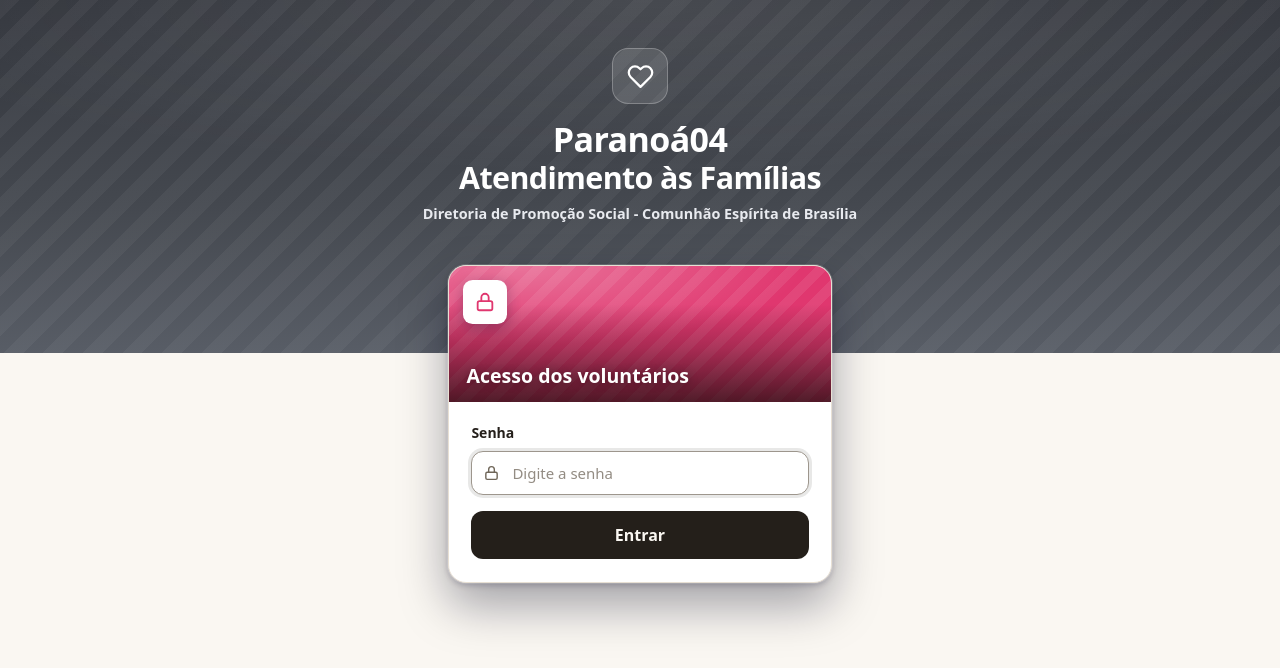
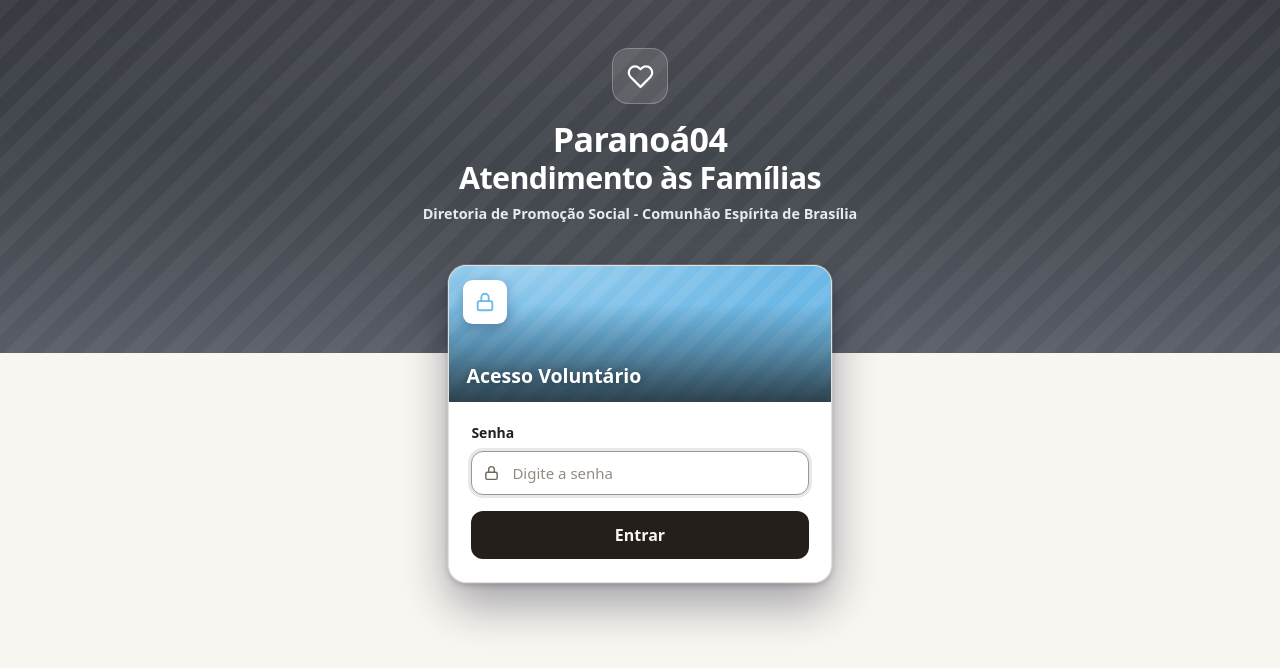
Before and after one commit to NathaliaFin/ceb, a Next.js app: page /login in a window 1280 px wide. Shown: the top 668 px of the page. Built offline with nearby package versions, Linux system fonts and the light colour scheme; no server answers.

Commit message:
Cartao do login fica azul claro e passa a dizer "Acesso Voluntario"
Co-Authored-By: Claude Opus 5.5 <noreply@anthropic.com>

```diff
--- a/components/FormularioLogin.js
+++ b/components/FormularioLogin.js
@@ -4,8 +4,8 @@ import { useActionState } from 'react';
 import { entrar } from '@/app/actions';
 import { IconeCadeado } from './Icones';
 
-// O rosa do coracao do projeto: o cartao de entrada e "o cartao do grupo".
-const COR_DO_PROJETO = '#e0376f';
+// Azul claro: destaca o cartao de entrada sem competir com a capa escura.
+const COR_DO_CARTAO = '#6cb8e6';
 
 export default function FormularioLogin() {
   const [estado, acao, pendente] = useActionState(entrar, { erro: null });
@@ -15,14 +15,14 @@ export default function FormularioLogin() {
       <form
         action={acao}
         className="cartao cartao--capa entrada"
-        style={{ '--cor': COR_DO_PROJETO, animationDelay: '90ms' }}
+        style={{ '--cor': COR_DO_CARTAO, animationDelay: '90ms' }}
       >
         <div className="cartao__capa">
           <span className="cartao__selo" aria-hidden="true">
             <IconeCadeado tamanho={22} />
           </span>
           <div className="cartao__sobre">
-            <h2>Acesso dos voluntários</h2>
+            <h2>Acesso Voluntário</h2>
           </div>
         </div>
 
```
